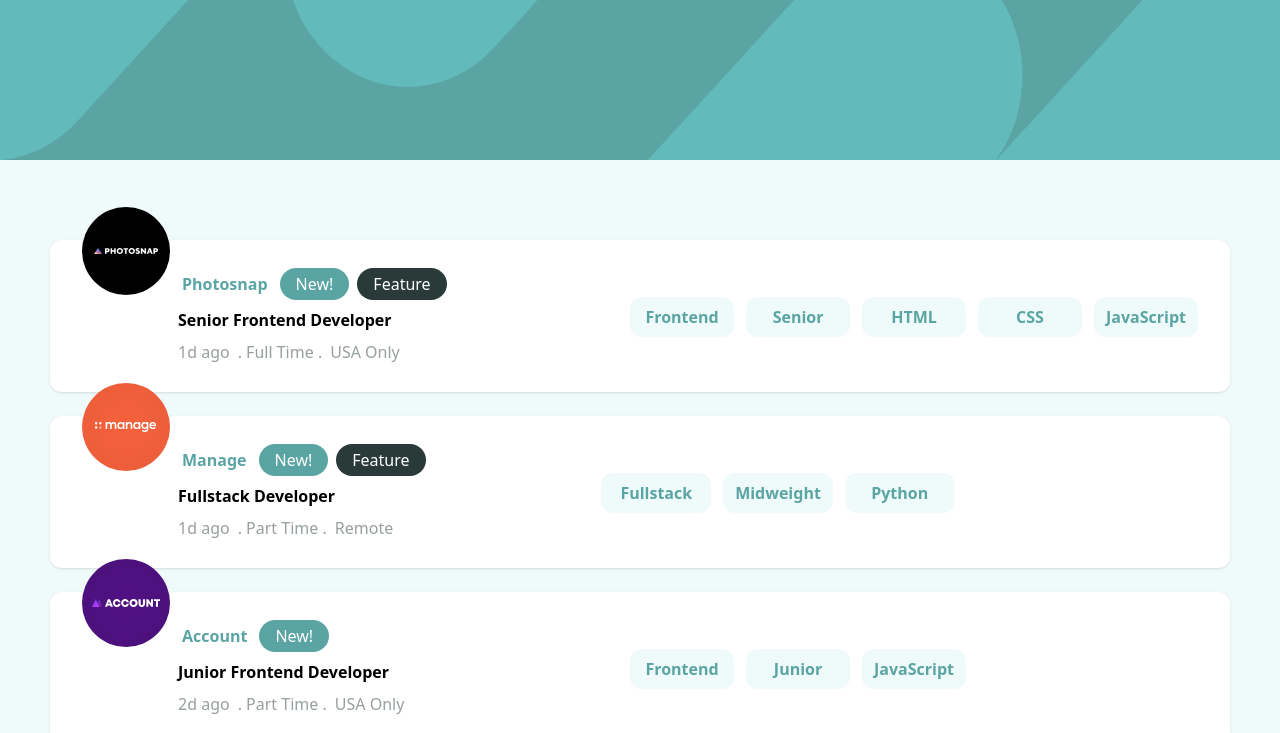
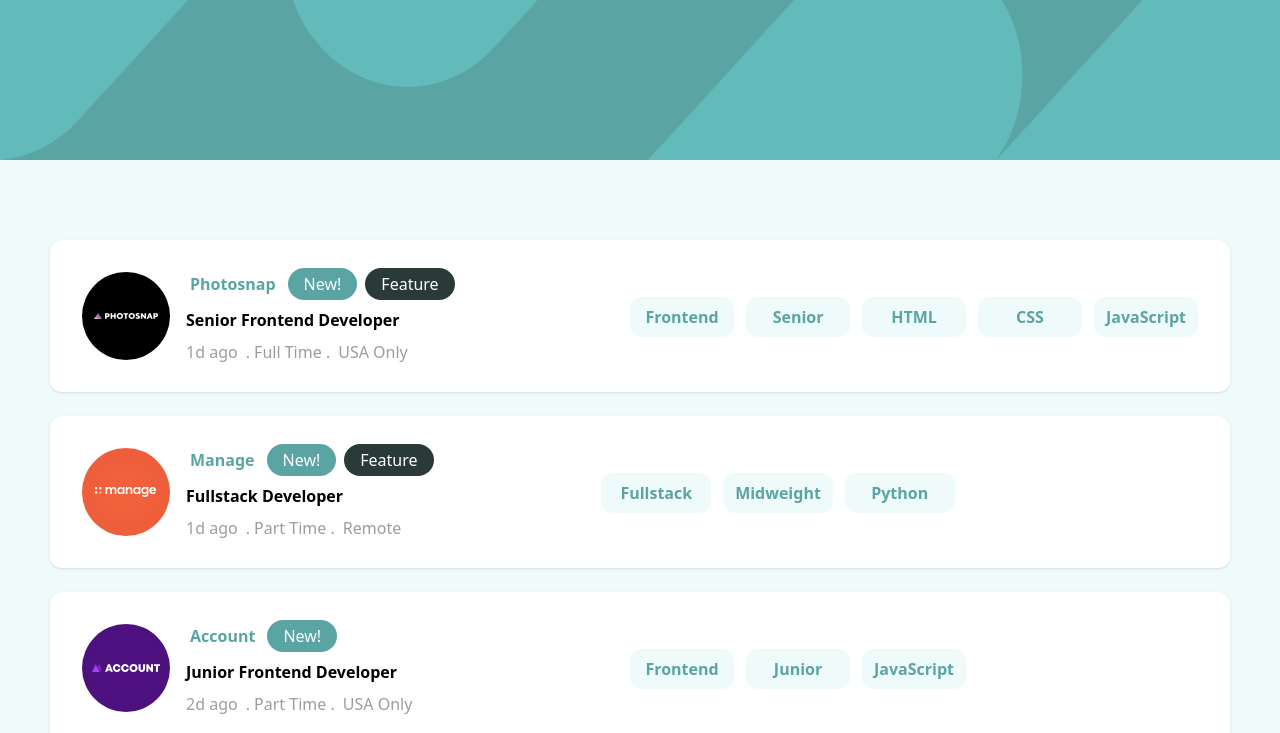
Before and after one commit to olayinka06-dev/static-job, a React (Create React App) app: page / in a window 1280 px wide. Shown: the top 733 px of the page. Built offline with nearby package versions, Linux system fonts and the light colour scheme.

Commit message:
Adjusting the media screen and adding of fading effect to the job card component

```diff
--- a/src/Components/entities/JobCard.jsx
+++ b/src/Components/entities/JobCard.jsx
@@ -8,22 +8,23 @@ export const JobCard = () => {
 
   useEffect(() => {
     Aos.init({
-      duration: 1000,
+      duration: 700,
       easing: "ease-in",
       delay: 100
     })
   }, []);
 
   return (
-    <div data-aos="fade-up" className="flex flex-col gap-16 md:gap-6">
+    <div className="flex flex-col gap-16 md:gap-6">
       {allData.filteredJobs.map((job) => (
         <div
           className="flex items-start bg-white py-7 rounded-xl shadow px-4 md:px-8 justify-start flex-col md:flex-row md:justify-between md:items-center"
           key={job.id}
+          data-aos="fade-up"
         >
-          <div className="flex relative flex-row gap-2 items-center">
+          <div className="flex relative flex-row gap-4 items-center">
             <div className="">
-              <img className="md:h-auto h-[65px] md:relative absolute top-[-65px]" src={job.logo} alt="" />
+              <img className="md:h-auto h-[65px] md:relative md:top-0 absolute top-[-65px]" src={job.logo} alt="" />
             </div>
             <div className="flex mt-5 md:mt-0 flex-col gap-2">
               <div className="flex flex-row gap-2">
@@ -31,7 +32,7 @@ export const JobCard = () => {
                 {job.new ? <h4 className="py-[4px] px-4 text-white bg-main rounded-3xl">New!</h4> : null}
                 {job.featured ? <h4 className="py-[4px] px-4 text-white bg-[rgb(42,58,57)] rounded-3xl">Feature</h4> : null}
               </div>
-              <span className="font-[700] hover:text-main">{job.position}</span>
+              <span className="font-[700] transition duration-500 ease-linear cursor-pointer hover:text-main">{job.position}</span>
               <div className="flex flex-row text-[rgb(152,159,159)] gap-2">
                 <h4>{job.postedAt}</h4>
                 <h4>. {job.contract} .</h4>
--- a/src/Components/entities/TodoList.jsx
+++ b/src/Components/entities/TodoList.jsx
@@ -8,7 +8,9 @@ export const TodoList = () => {
     <div className="w-full flex flex-col items-center">
       <div className="container absolute bottom-[-45px] sm:bottom-[-40px]">
         <div
-          className={`flex items-center justify-between md:py-[40px!important] py-[49px!important] sm:py-[60px!important] rounded-2xl px-4 bg-white w-full transition ease-linear duration-700 ${
+          className={`flex items-center ${allData.selectedRole.length === 1 &&
+            allData.selectedLevel.length === 1 &&
+            allData.selectedLanguage.length === 3 ? "py-[69px!important] sm:py-[60px!important]" : "py-[48px!important]"} justify-between md:py-[40px!important] sm:py-[60px!important] py-[59px!important] rounded-2xl px-4 bg-white w-full transition ease-linear duration-700 ${
             allData.selectedRole.length > 0 ||
             allData.selectedLevel.length > 0 ||
             allData.selectedLanguage.length > 0
@@ -16,7 +18,7 @@ export const TodoList = () => {
               : "opacity-0 overflow-hidden"
           }`}
         >
-          <div className="grid grid-cols-3 sm:grid-cols-3 md:grid-cols-5 gap-x-3 sm:gap-x-5 gap-y-3 sm:gap-y-5">
+          <div className="grid grid-cols-2 sm:grid-cols-3 md:grid-cols-5 gap-x-4 sm:gap-x-5 gap-y-3 sm:gap-y-5">
             {allData.selectedRole.map((role, i) => (
               <div key={i} className="flex flex-row items-center h-[5vh]">
                 <span className="bg-primary text-main font-[600] h-full rounded-tl-[10px] rounded-bl-[10px] flex items-center px-[10px] text-[14px] sm:text-[16px] sm:px-4">
--- a/src/Components/staticjob/StaticJob.jsx
+++ b/src/Components/staticjob/StaticJob.jsx
@@ -1,9 +1,17 @@
 import React from 'react'
 import { JobCard } from '../entities/JobCard'
+import { useStaticJobContext } from '../provider/Context'
 
 export const StaticJob = () => {
+  const {allData} = useStaticJobContext()
   return (
-    <div className="py-20">
+    <div className={`${
+      allData.selectedRole.length > 0 ||
+      allData.selectedLevel.length > 0 ||
+      allData.selectedLanguage.length > 0
+        ? "md:py-20 py-24"
+        : "py-20"
+    }`}>
         <div className="container">
           <JobCard/>
         </div>
```
